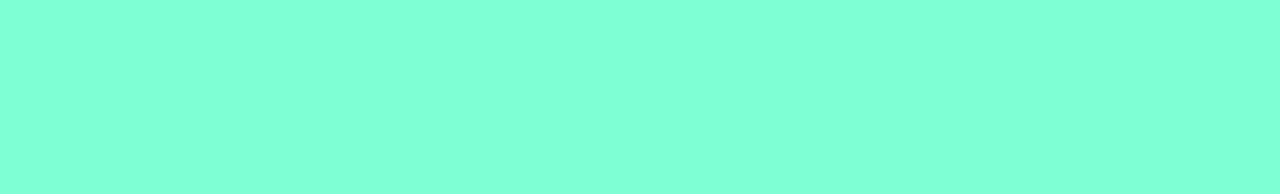
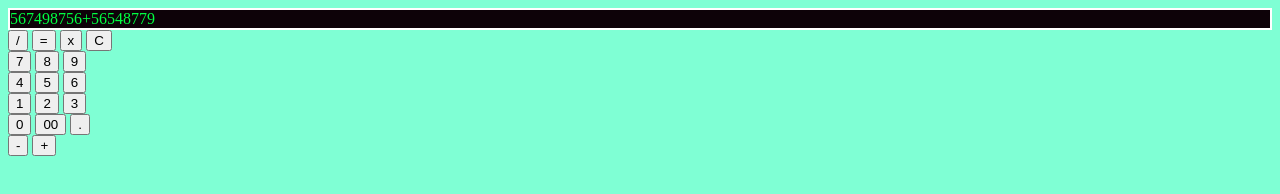
Before and after one commit to mattg614/odin-Calculator, a plain HTML site: page index.html in a window 1280 px wide. Drawn offline with Linux system fonts and the light colour scheme.

Commit message:
Insert HTML buttons and initial layout, screen with dummy text

```diff
--- a/index.html
+++ b/index.html
@@ -9,6 +9,42 @@
     <link rel="stylesheet" href="style.css">
 </head>
 <body>
-
+    <div class="container">
+        <div class="screen">
+            567498756+56548779
+        </div>
+        <div class="left-buttons">
+            <button class="operator-left" id="divide">/</button>
+            <button class="operator-left"id="equals">=</button>
+            <button class="operator-left"id="multiply">x</button>
+            <button class="operator-left" id="clear">C</button>
+        </div>
+        <div class="numbers">
+            <div class="top-numbers">
+                <button id="seven">7</button>
+                <button id="eight">8</button>
+                <button id="nine">9</button>
+            </div>
+            <div class="middle-numbers">
+                <button id="four">4</button>
+                <button id="five">5</button>
+                <button id="six">6</button>
+            </div>
+            <div class="bottom-numbers">
+                <button id="one">1</button>
+                <button id="two">2</button>
+                <button id="three">3</button>
+            </div>
+            <div class="zeros">
+                <button id="zero">0</button>
+                <button id="double-zero">00</button>
+                <button id="decimal">.</button>
+            </div>
+            <div class="right-buttons">
+                <button class='operator-right' id="subtract">-</button>
+                <button class="operator-right" id="add">+</button>
+            </div>
+        </div>
+    </div>
 </body>
 </html>
--- a/style.css
+++ b/style.css
@@ -1,3 +1,16 @@
+:root {
+    --vampire-black : #0d0208;
+    --dark-green : #003b00;
+    --islamic-green : #008F11;
+    --malachite : #00FF41;
+
+}
 body {
     background-color: aquamarine;
 }
+
+.screen {
+    border: 2px solid white;
+    background-color: var(--vampire-black);
+    color: var(--malachite);
+}
```
